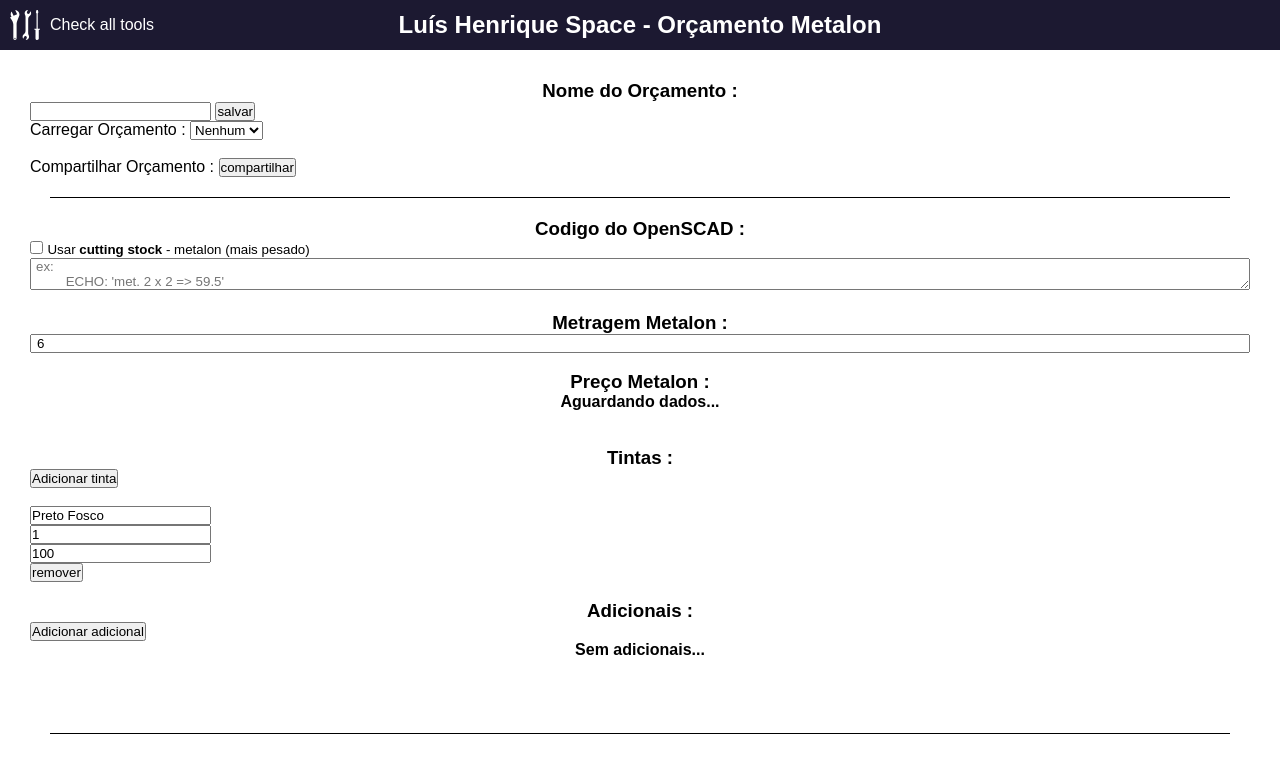
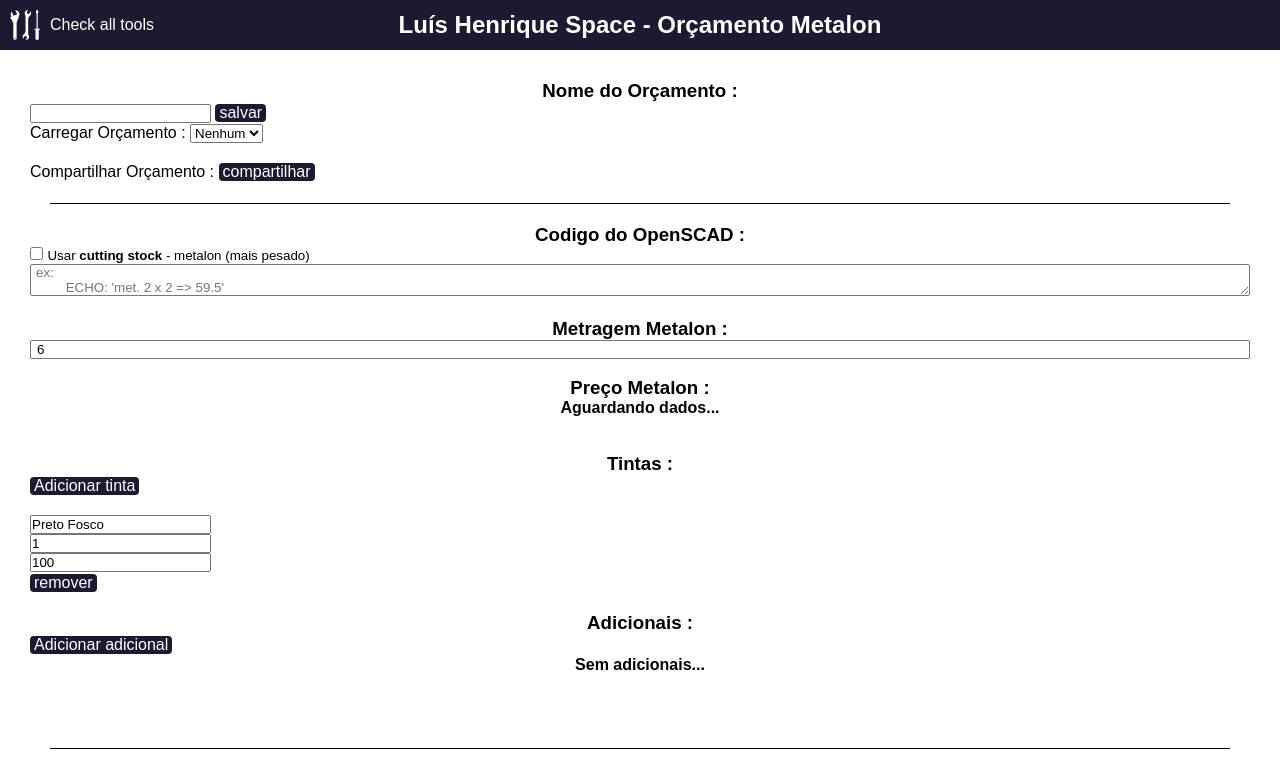
Before and after one commit to NaN-NaN-sempai/tools, a SvelteKit app: page /metalon in a window 1280 px wide. Shown: the top 771 px of the page. Built offline with nearby package versions, Linux system fonts and the light colour scheme.

Commit message:
metalon: button style and share at inputarea not visible

```diff
--- a/src/routes/metalon/+page.svelte
+++ b/src/routes/metalon/+page.svelte
@@ -390,6 +390,11 @@
     <div class="inputArea" class:visible={!inputAreaVisible}>
         <h1>Orçamento</h1>
         <h2>~ {infoName?.value || "Novo Orçamento"} ~</h2>
+
+        <h4>
+            <button on:click={shareOrder}>compartilhar</button>
+        </h4>
+
         <br><br>
     </div>
 
@@ -687,6 +692,19 @@
 
 
 <style>
+.container * {margin: 0; padding: 0; font-family: sans-serif}
+
+
+button {
+    padding: 0 4px !important;
+    margin: 2px 0 !important;
+    border-radius: 4px;
+    font-size: 1em;
+    background: #1c1931;
+    color: white;
+    border: none;
+    cursor: pointer;
+}
 
 .output p.metalon {
     background: rgba(0, 0, 0, 0.48);
@@ -714,7 +732,6 @@
 .container {
     padding: 30px;
 }
-.container * {margin: 0; padding: 0; font-family: sans-serif}
 .input {
     width: 100%;
     padding-inline: 5px;
```
